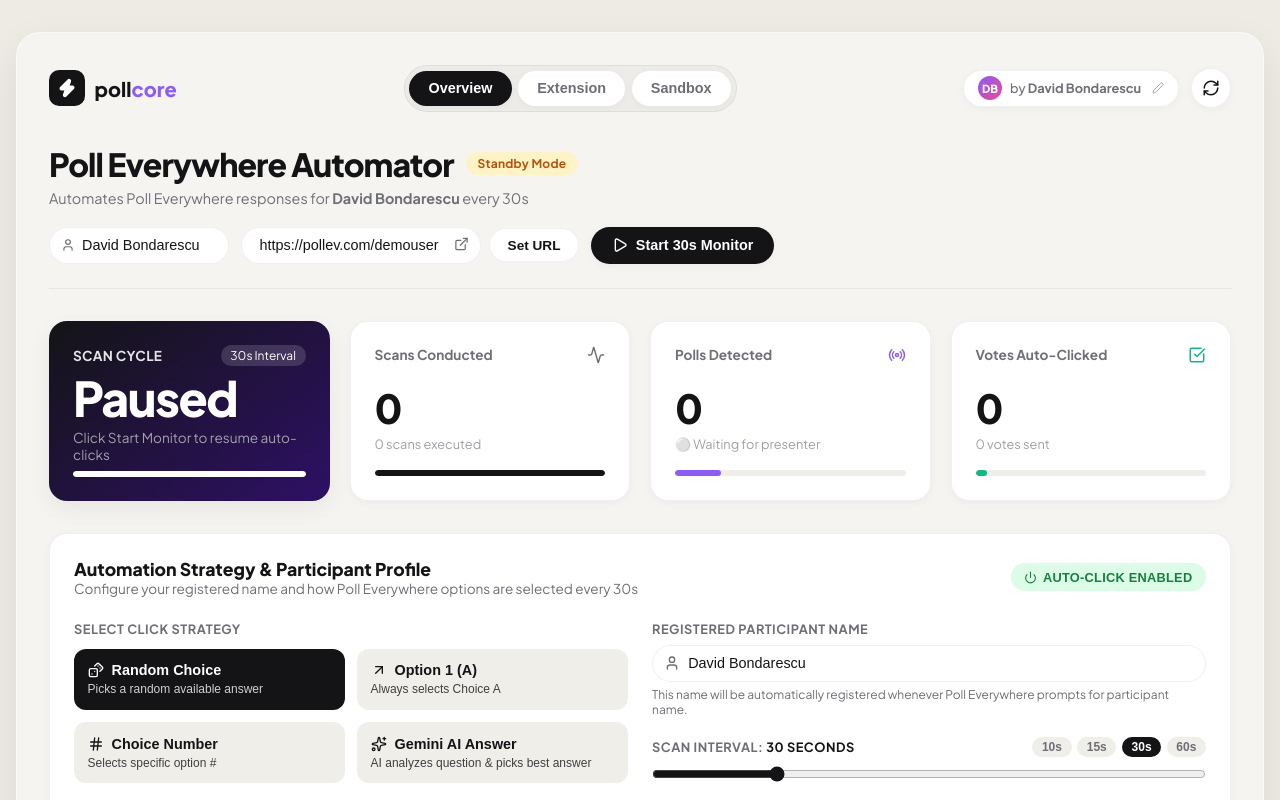
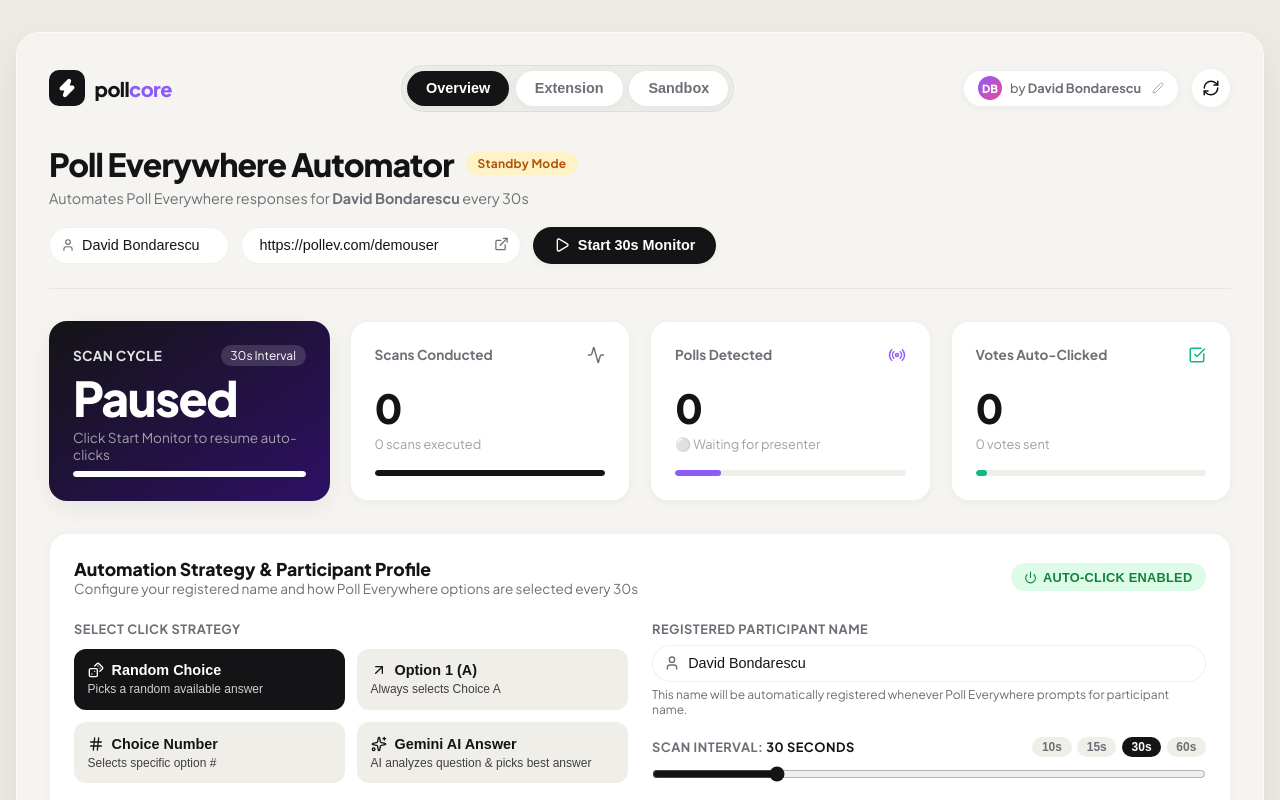
Before and after one commit to davidc-alt/polev, a React (Vite) app: page / in a window 1280 px wide. Shown: the top 800 px of the page. Built offline with nearby package versions, Linux system fonts and the light colour scheme; no server answers.

Commit message:
Remove Set URL button, enable instant auto-set URL on type/paste, rebuild static dist

```diff
--- a/src/components/Header.jsx
+++ b/src/components/Header.jsx
@@ -16,7 +16,6 @@
   const [editingName, setEditingName] = useState(false);
   const [nameInput, setNameInput] = useState(state.screenName || 'David Bondarescu');
 
-  // Compute initials (e.g. "David Bondarescu" -> "DB")
   const getInitials = (name) => {
     if (!name) return 'PE';
     const parts = name.trim().split(/\s+/);
@@ -30,6 +29,12 @@
     if (e) e.preventDefault();
     onNameChange(nameInput);
     setEditingName(false);
+  };
+
+  const handleUrlInputChange = (e) => {
+    const val = e.target.value;
+    setTargetInput(val);
+    onUrlChange(val);
   };
 
   return (
@@ -59,7 +64,7 @@
           }}>
             <Zap size={20} fill="#fff" />
           </div>
-          <span style={{ fontSize: '1.25rem', fontWeight: '800', tracking: '-0.03em', color: 'var(--text-main)' }}>
+          <span style={{ fontSize: '1.25rem', fontWeight: '800', letterSpacing: '-0.03em', color: 'var(--text-main)' }}>
             poll<span style={{ color: 'var(--accent-purple)' }}>core</span>
           </span>
         </div>
@@ -163,7 +168,7 @@
           </p>
         </div>
 
-        {/* Target URL & Participant Name Controls */}
+        {/* Target URL & Participant Name Controls (Instant Auto-Set on Type/Paste) */}
         <div style={{ display: 'flex', alignItems: 'center', gap: '0.75rem', flexWrap: 'wrap' }}>
 
           {/* Participant Name Input */}
@@ -180,18 +185,14 @@
             <User size={14} style={{ position: 'absolute', left: '12px', top: '50%', transform: 'translateY(-50%)', color: 'var(--text-muted)' }} />
           </div>
 
-          {/* Target URL Input */}
-          <form
-            onSubmit={(e) => { e.preventDefault(); onUrlChange(targetInput); }}
-            style={{ display: 'flex', gap: '0.5rem', alignItems: 'center' }}
-          >
-            <div style={{ position: 'relative', width: '240px' }}>
+          {/* Instant Auto-Setting Target URL Input (No Redundant Button) */}
+          <div style={{ position: 'relative', width: '280px' }}>
             <input
               type="text"
               className="input-minimal"
               placeholder="pollev.com/username"
               value={targetInput}
-                onChange={(e) => setTargetInput(e.target.value)}
+              onChange={handleUrlInputChange}
               style={{ paddingRight: '2.2rem' }}
             />
             <a
@@ -204,10 +205,6 @@
               <ExternalLink size={15} />
             </a>
           </div>
-            <button type="submit" className="btn-outline-pill">
-              Set URL
-            </button>
-          </form>
 
           {state.isMonitoring ? (
             <button onClick={onStop} className="btn-danger-minimal">
```
Lines whose indentation alone changed are shown as unchanged.
